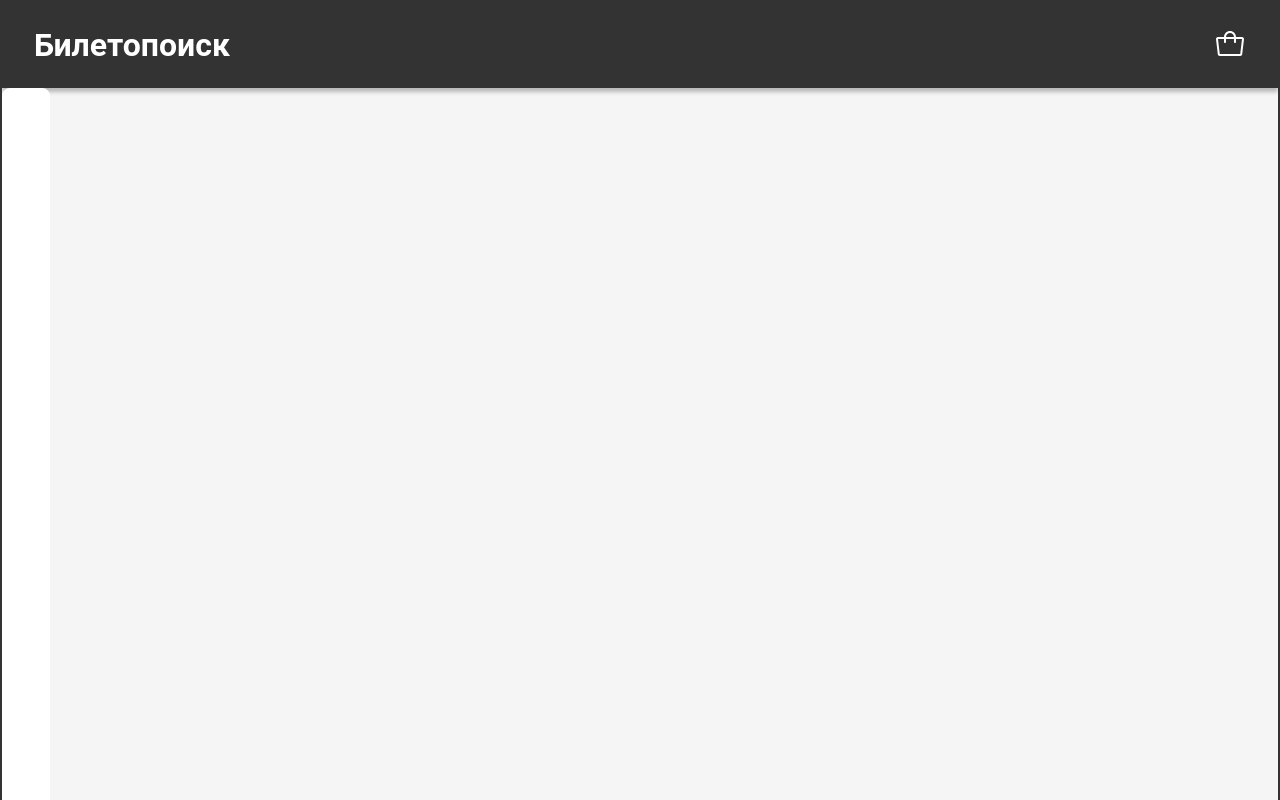
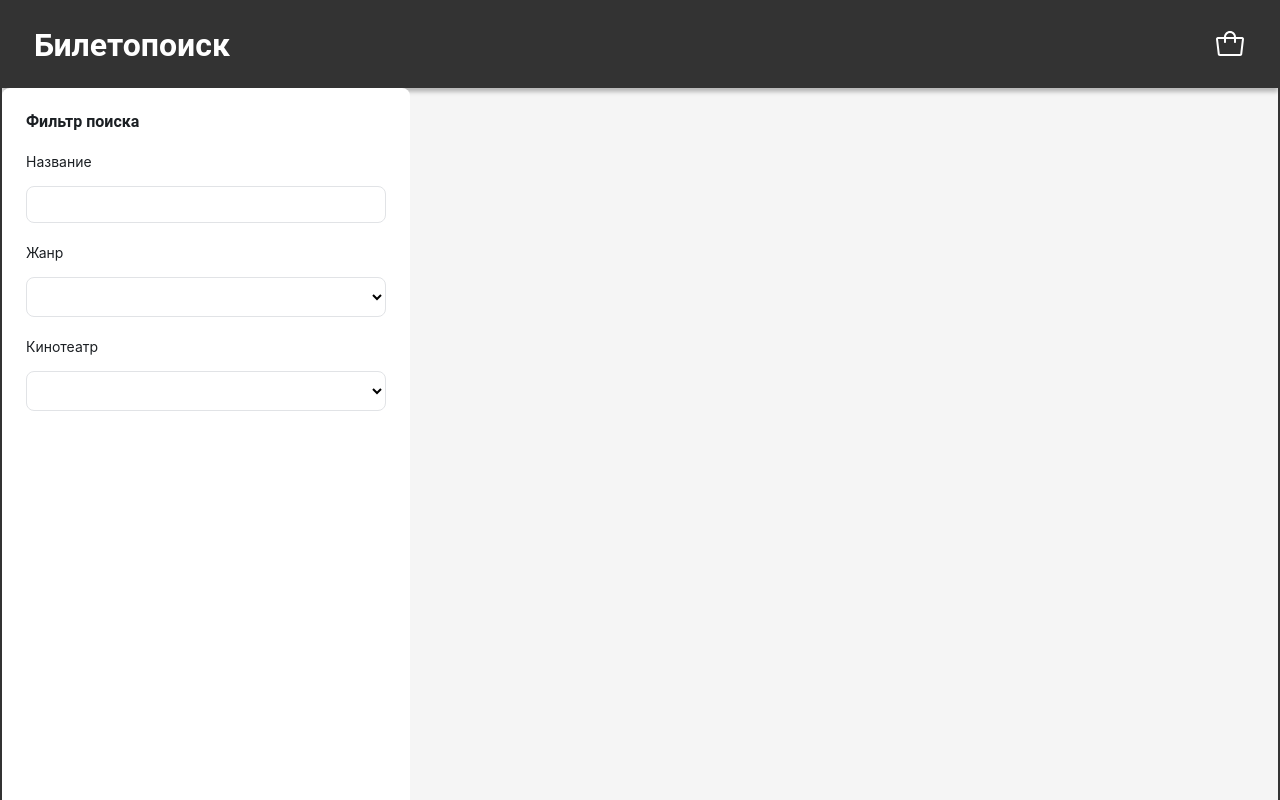
Before and after one commit to AnastasiiaBitkina/react-homework-new, a Next.js app in the folder my-app/: page / in a window 1280 px wide. Shown: the top 800 px of the page. Built offline with nearby package versions, Linux system fonts and the light colour scheme.

Commit message:
feat: added filter part

```diff
--- a/my-app/package.json
+++ b/my-app/package.json
@@ -10,7 +10,6 @@
   },
   "dependencies": {
     "@types/node": "20.3.1",
-    "@types/react": "18.2.13",
     "@types/react-dom": "18.2.6",
     "eslint": "8.43.0",
     "eslint-config-next": "13.4.7",
@@ -18,10 +17,11 @@
     "react": "18.2.0",
     "react-dom": "18.2.0",
     "react-svg": "^16.1.17",
-    "typescript": "5.1.3"
+    "typescript": "^5.1.3"
   },
   "devDependencies": {
     "@svgr/webpack": "^8.0.1",
+    "@types/react": "^18.2.13",
     "@types/react-svg": "^5.0.0"
   }
 }
--- a/my-app/src/app/components/Filter.tsx
+++ b/my-app/src/app/components/Filter.tsx
@@ -4,7 +4,19 @@ import "../styles/filter.css";
 const Filter: React.FC = () => {
   return (
     <div className="filter">
-
+      <label className="filter-label">Фильтр поиска</label>
+      <div className="input-item">
+        <label className="input-name">Название</label>
+        <input className="input" />
+      </div>
+      <div className="select-genre-item">
+      <label className="genre-name">Жанр</label>
+        <select className="select-genre"></select>
+      </div>
+      <div className="select-cinema-item">
+        <label className="cinema-name">Кинотеатр</label>
+        <select className="select-cinema"></select>
+      </div>
     </div>
   );
 };
--- a/my-app/src/app/styles/filter.css
+++ b/my-app/src/app/styles/filter.css
@@ -10,3 +10,55 @@
     background: #FFF;
     margin-right: 23px;
 }
+
+.filter-label {
+    color: var(--text-primary, #1B1F23);
+    font-size: 16px;
+    font-family: Roboto;
+    font-weight: 600;
+    line-height: 20px;
+}
+
+.input-item,
+.select-genre-item,
+.select-cinema-item {
+    display: flex;
+    flex-direction: column;
+}
+
+.input-name,
+.genre-name,
+.cinema-name {
+    color: var(--text-primary, #1B1F23);
+    /* Body/S */
+    font-size: 14px;
+    font-family: SF Pro Text;
+    line-height: 20px;
+    margin-bottom: 14px;
+}
+
+.input {
+    display: flex;
+    padding: 10px 16px;
+    width: 360px;
+    align-items: center;
+    gap: 8px;
+    align-self: stretch;
+    border-radius: 8px;
+    border: 1px solid var(--border-default, #E1E3E6);
+    background: var(--background-primary, #FFF);
+}
+
+.select-genre,
+.select-cinema {
+    display: flex;
+    height: 40px;
+    width: 360px;
+    padding: 10px 16px;
+    align-items: center;
+    gap: 8px;
+    align-self: stretch;
+    border-radius: 8px;
+    border: 1px solid var(--border-default, #E1E3E6);
+    background: var(--background-primary, #FFF);
+}
```
Also changed, not shown: my-app/src/app/components/CartIcon/arrow-square-down.svg (added), 1 other file (tests, documents, lock files or other folders).
